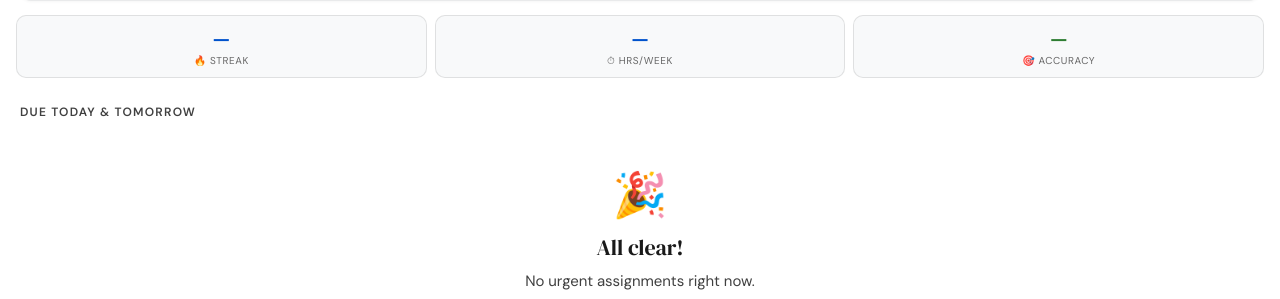
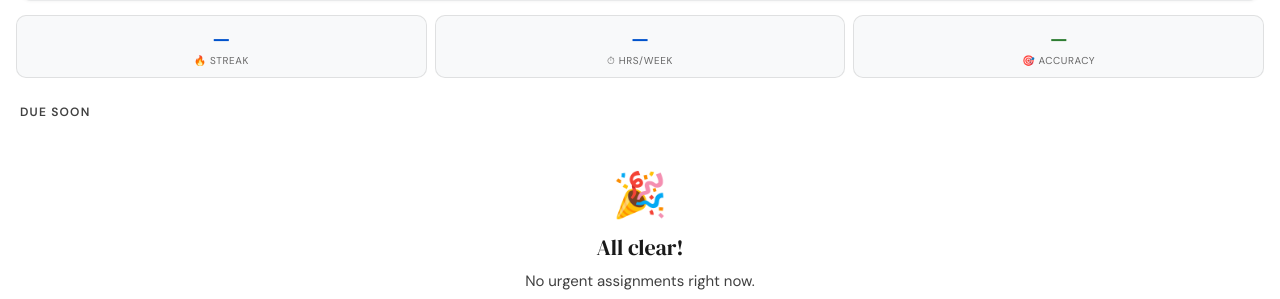
Before and after one commit to fthomas27/student-assistant, a Flask app: page / in a window 1280 px wide. Shown: the part 160-459 px from the top of the page. Run offline with Flask 3, Linux system fonts and the light colour scheme; the visitor is signed in with stand-in values (Sample User, id 1); data that the repository does not hold is empty; some libraries are stand-ins or nearby versions.

Commit message:
Update index.html

```diff
--- a/templates/index.html
+++ b/templates/index.html
@@ -706,7 +706,7 @@ cursor: pointer; font-family: 'DM Sans', sans-serif;
   <div class="section-label" id="schedule-label" style="display:none">Today's Schedule</div>
   <div id="home-schedule-list"></div>
 
-  <div class="section-label">Due Today & Tomorrow</div>
+  <div class="section-label">Due Soon</div>
   <div id="home-assignments-container"></div>
 
   <div id="completed-section" style="display:none;margin-top:4px">
```
